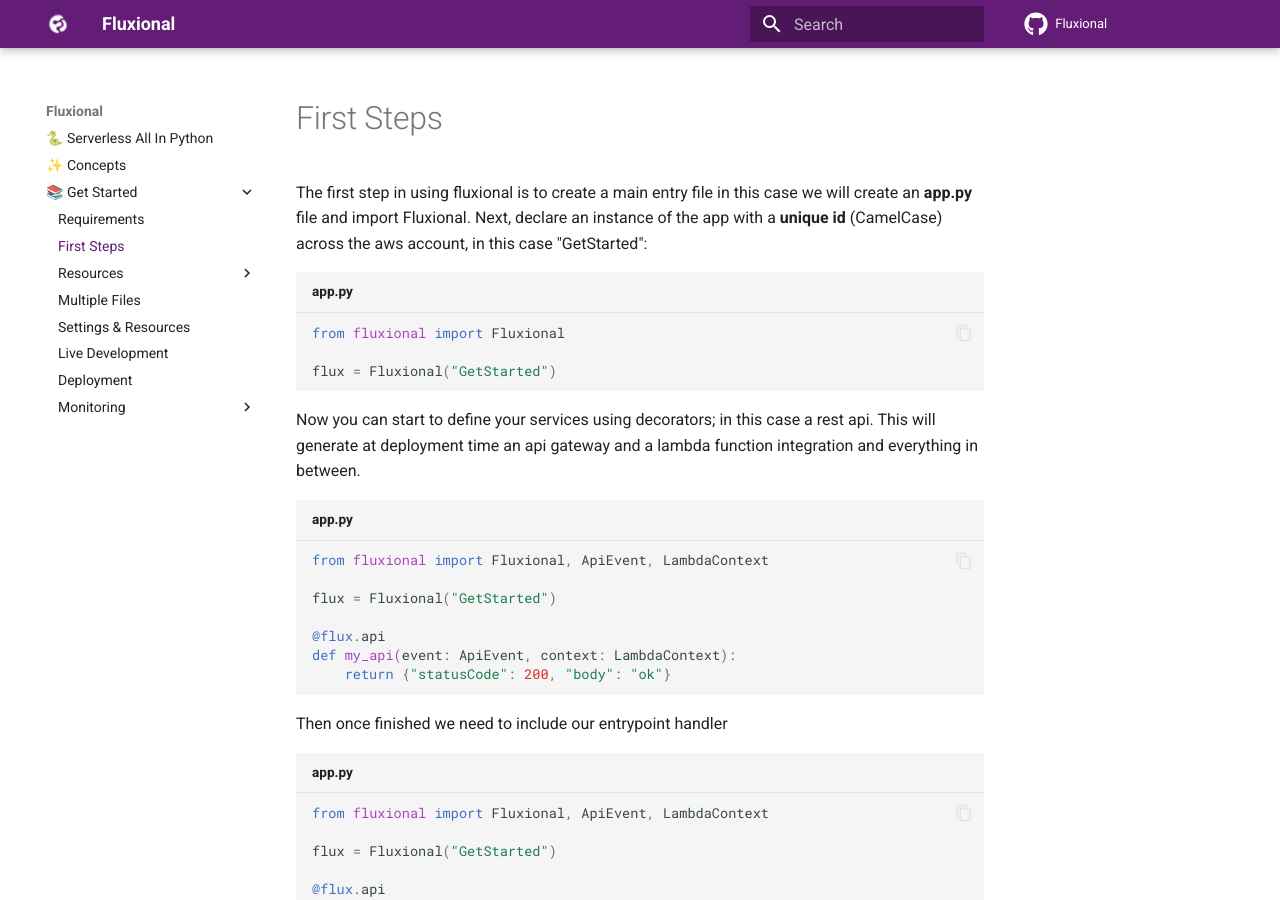
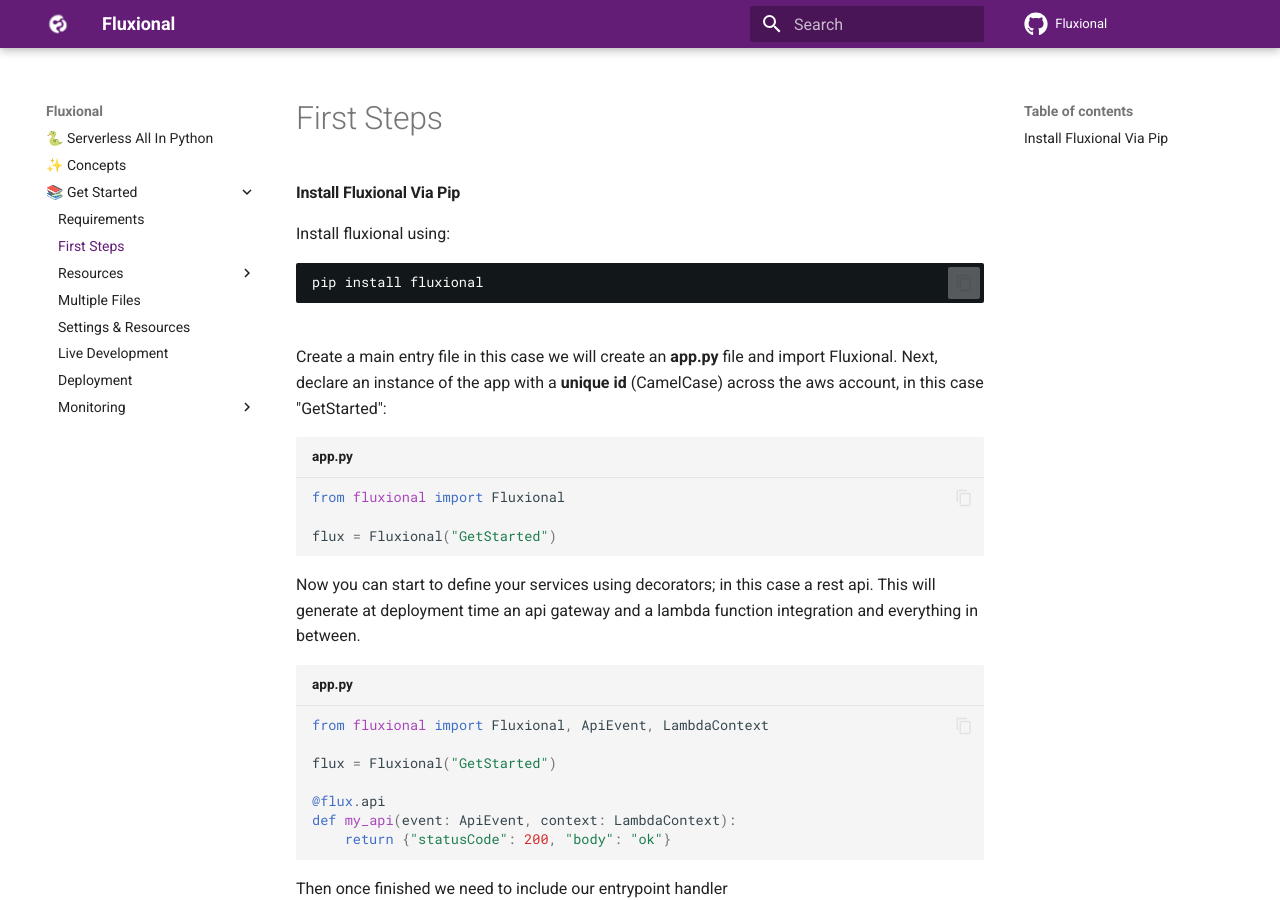
Before and after one commit to fluxional-dev/fluxional, an MkDocs documentation site: the page built from docs/get_started/first_steps.md, in a window 1280 px wide and 900 px high. Built offline with MkDocs 1.6.1 and Material for MkDocs 9.7.7, drawn with Linux system fonts in a browser that asks for light colours; comment, search, counter and statistics services are not loaded; some of the changed text lies outside the part shown.

Commit message:
udapting docs

````diff
--- a/docs/get_started/first_steps.md
+++ b/docs/get_started/first_steps.md
@@ -1,4 +1,16 @@
-The first step in using fluxional is to create a main entry file in this case we will create an <b>app.py</b> file and import
+#### Install Fluxional Via Pip
+
+<div class="bash-code">
+Install fluxional using:
+
+```
+pip install fluxional
+```
+
+</div>
+
+<br>
+Create a main entry file in this case we will create an <b>app.py</b> file and import
 Fluxional. Next, declare an instance of the app with a <b>unique id</b> (CamelCase) across the aws account, in this case "GetStarted":
 
 ```python title="app.py"
@@ -58,3 +70,13 @@
 </div>
 
 And voilà! Your application is now deployed and ready to use. Lookout for the output url in the console.
+
+To destroy your application run:
+
+<div class="bash-code">
+
+```bash
+$ fluxional destroy app.handler
+```
+
+</div>
````
Also changed, not shown: docs/get_started/requirements.md (+0 -17 lines).
